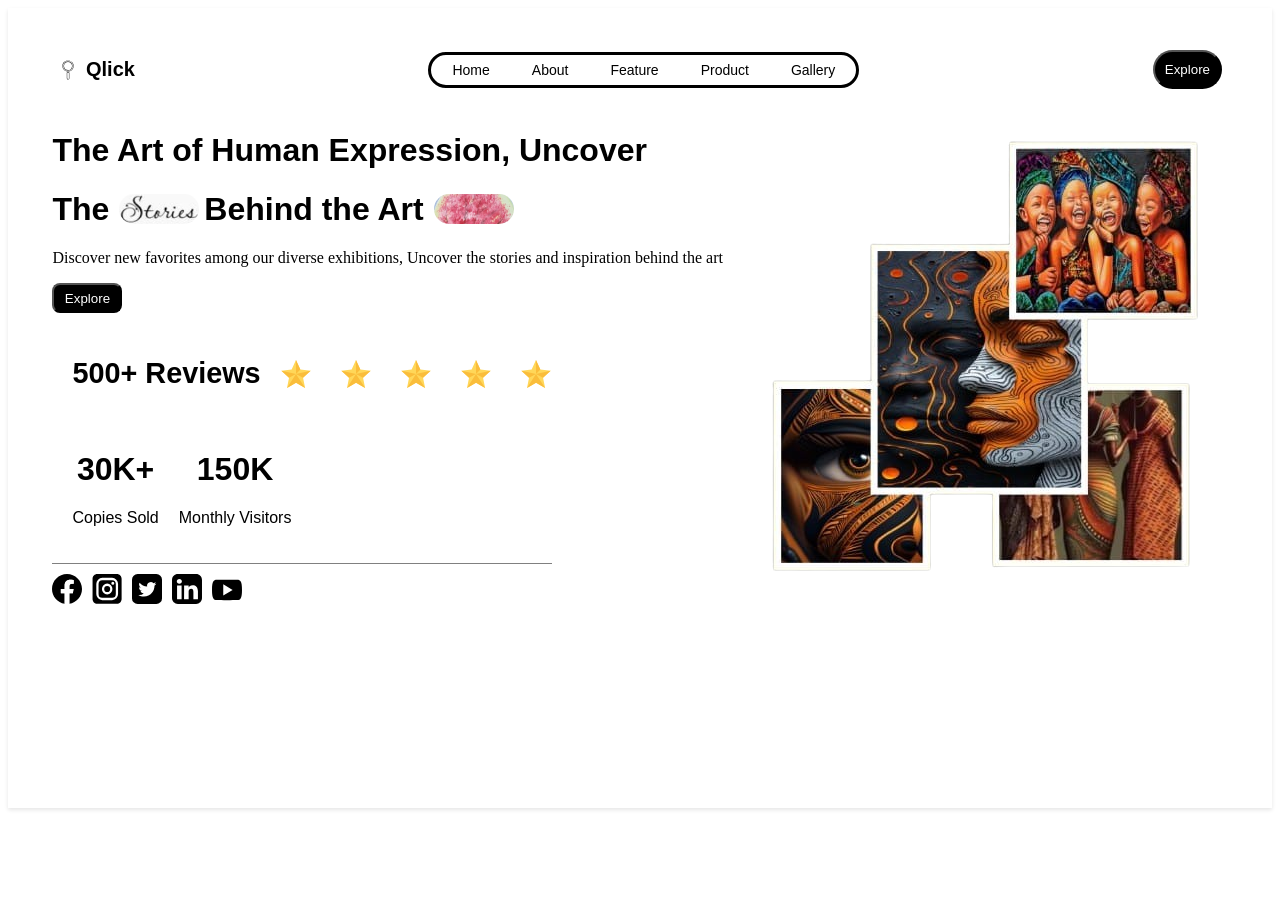
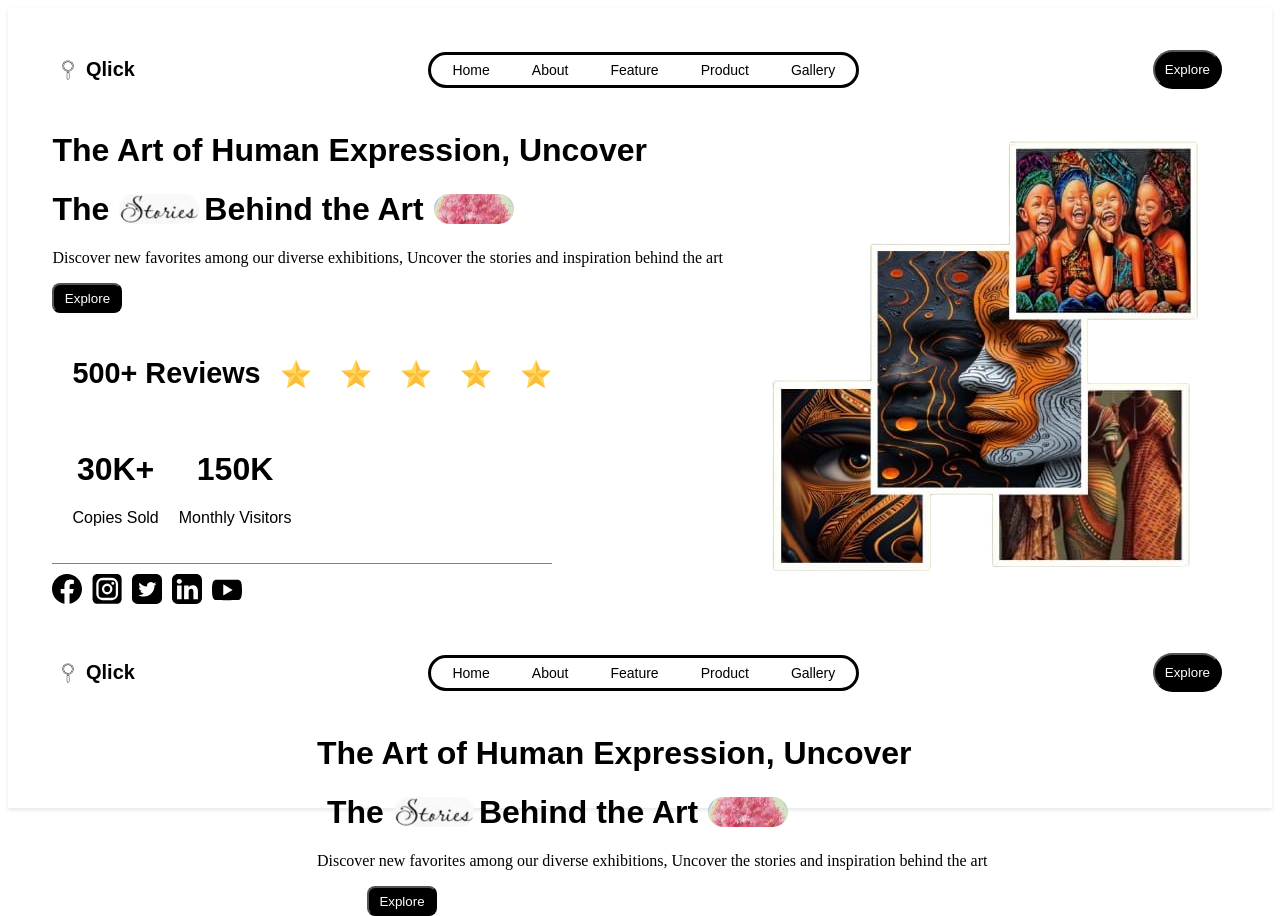
Before and after one commit to Futureglory/Art, a Next.js app: page / in a window 1280 px wide. Before the commit the page ends 816 px from the top, so only its background shows below. Built offline with nearby package versions, Linux system fonts and the light colour scheme.

Commit message:
initial commit

```diff
--- /dev/null
+++ b/app/components/Banner2.js
@@ -0,0 +1,26 @@
+'use client'
+import React from 'react';
+
+const Banner2 = () => {
+  return (
+    <div className='banner'>
+      <div className='banner-header'>
+      <h1 className='banner-content'>
+        The Art of Human Expression, Uncover
+      </h1>
+      <h1 className='bannercontent2'>
+        The <img src='/icons/stories.jpg' alt='stories' /> Behind the Art
+        <img src='/icons/image.png' alt='treeImage' />
+      </h1>
+      <p className='banner-content3'>
+        Discover new favorites among our diverse exhibitions, Uncover the stories and inspiration behind the art
+      </p>
+      <button className='explore-but3'>Explore</button>
+
+
+    </div>
+    </div >
+  )
+}
+
+export default Banner2
--- a/app/components/Home.js
+++ b/app/components/Home.js
@@ -2,13 +2,19 @@
 import React from 'react';
 import Navbar from './Navbar';
 import Banner from './Banner';
-
+import Banner2 from './Banner2';
 const Home = () => {
   return (
+    <>
     <div>
       <Navbar />
       <Banner />
     </div>
+    <>
+    <Navbar />
+    <Banner2 />
+    </>
+    </>
   )
 }
 
--- a/app/globals.css
+++ b/app/globals.css
@@ -121,6 +121,7 @@ margin-left: 2%;
 justify-content: center;
   align-items: center;
   padding: 20px;
+  gap:50px;
     box-shadow: 0 2px 4px rgba(0, 0, 0, 0.1);
   background-color: white;
 }
@@ -182,3 +183,30 @@ justify-content: center;
 .social{
   margin-top:10px;
 }
+.banner-header{
+  align-self: center;
+  margin: auto;
+}
+.bannercontent2{
+    font-family: 'Poppins', sans-serif;
+    /* font-size: 25px; */
+    margin-left: 10px;
+    /* gap:3px; */
+    display: flex;
+    align-items: center;
+}
+.bannercontent2 img{
+    width: 80px;
+    margin-left: 10px;
+    border-radius: 50px;
+    height: 30px;
+    margin-right: 5px;
+  }
+  .explore-but3{
+  background-color:black;
+  color:white;
+  border-radius:8px;
+  height:30px;
+  width: 70px;
+  margin-left:50px;
+}
--- a/app/page.js
+++ b/app/page.js
@@ -1,7 +1,6 @@
 'use client'
 import React from 'react'
 import Home from './components/Home'
-
 const page = () => {
   return (
     <div className='home-container'>
```
Also changed, not shown: app/components/Banner.js (+7 -6 lines).
